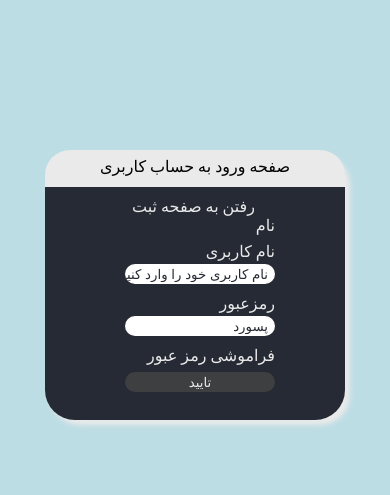
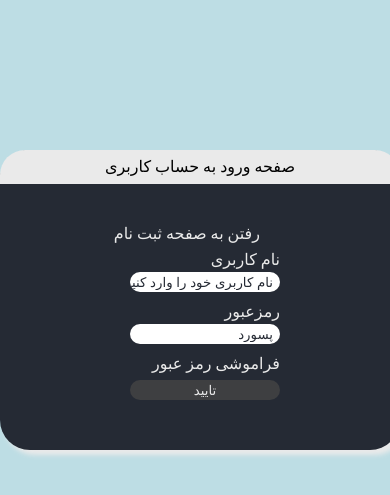
Before and after one commit to yas3in/health-agent, a Django app: page /account/login/ in a window 390 px wide. Shown: the top 495 px of the page. Run offline with Django 4.2, Linux system fonts and the light colour scheme; parts of the project's set-up code (start-up, migrations or seed data) failed here and were passed over.

Commit message:
test responsive login

```diff
--- a/apps/account/static/account/login.css
+++ b/apps/account/static/account/login.css
@@ -114,20 +114,21 @@ label {
 }
 
 
-@media only screen and (max-width: 680px) {
-    body {
-      width: 100%;
-    }
+@media only screen and (max-width: 780px) {
     .form {
         margin-top: 150px;
         background-color: #252A34;
-        width: 300px;
-        height: 270px;
-
+        width: 400px;
+        height: 300px;
     }
     form {
-        padding: 10px 70px;
+      padding-right: 120px;
+      padding-left: 0;
+    }
+    .container {
         width: 100%;
+        justify-items: center;
+    justify-content: center;
     }
     .login-button {
         color: #EAEAEA;
```
